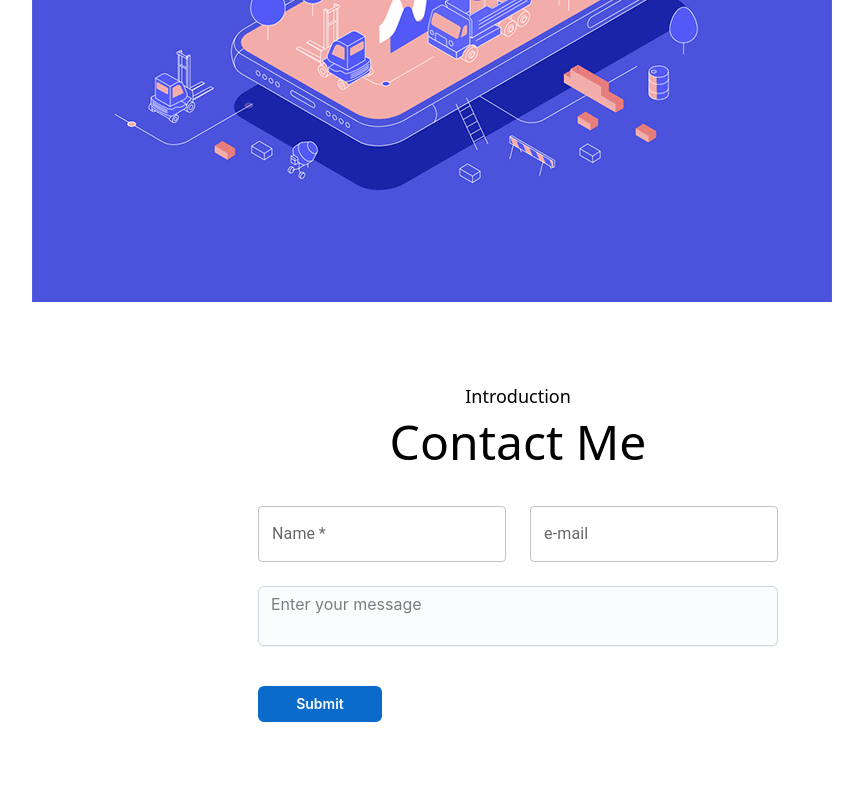
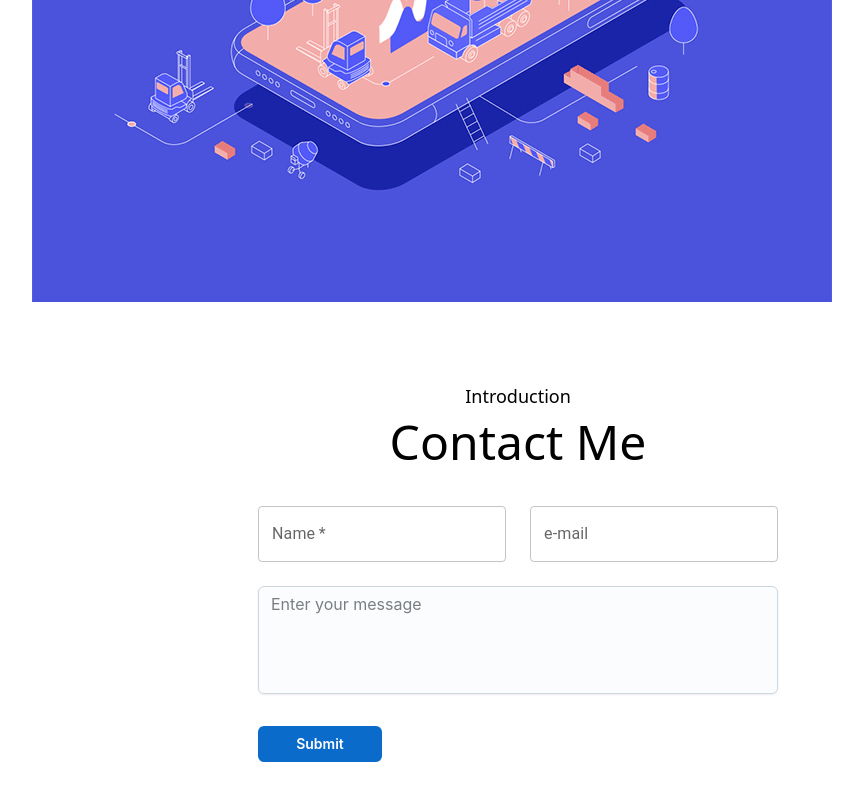
Before and after one commit to yavuzahmet1/my-portfolio, a Next.js app: page / in a window 1280 px wide. Shown: the part 2558-3358 px from the top of the page, without its empty margins (122-985 px from the left). Built offline with nearby package versions, Linux system fonts and the light colour scheme; a web font is replaced by a local one.

Commit message:
env file created for contact form

```diff
--- a/app/components/ContactMe.jsx
+++ b/app/components/ContactMe.jsx
@@ -66,13 +66,14 @@ const ContactMe = () => {
                     />
                     <Textarea
                         placeholder="Enter your message"
-                        minRows={2}
+                        minRows={4}
                         maxRows={4}
                         sx={{ width: '100%', gridColumn: '1 / -1' }}
                     />
-                    <Button
+                    <Button content='center'
                         type='submit'
-                        sx={{ mt: "1rem", width: '50%' }}
+                        sx={{ mt: "0.5rem", width: '50%' }}
+
                     >
                         Submit
                     </Button>
```
Also changed, not shown: 1 other file (tests, documents, lock files or other folders).
